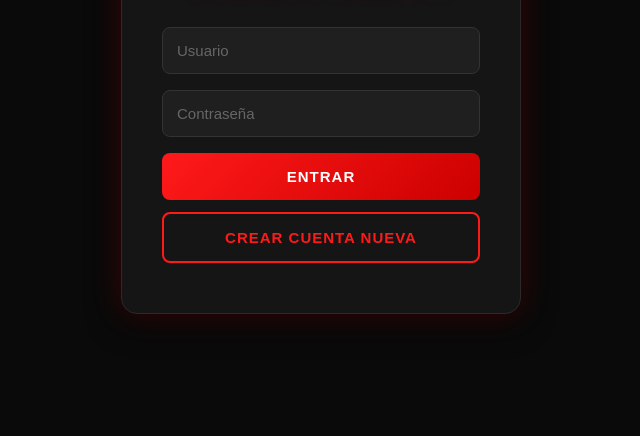
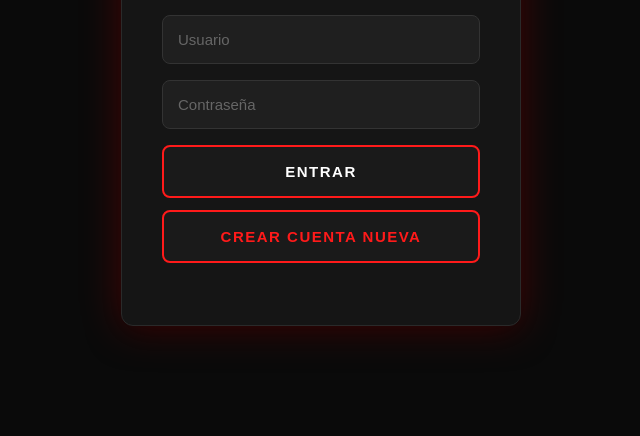
Before and after one commit to discoverdesing-png/NewUsersLogs, a website: page public/index.html in a window 1280 px wide. Shown: the part 364-800 px from the top of the page, without its empty margins (319-959 px from the left). Drawn offline with Linux system fonts and the light colour scheme.

Commit message:
Update index.html

```diff
--- a/public/index.html
+++ b/public/index.html
@@ -20,8 +20,8 @@
             width: 100%;
             background: #151515;
             padding: 50px 40px;
-            border-radius: 16px;
-            box-shadow: 0 0 30px rgba(255, 0, 0, 0.2), 0 8px 32px rgba(0,0,0,0.5);
+            border-radius: 12px;
+            box-shadow: 0 0 40px rgba(255, 0, 0, 0.25), 0 8px 32px rgba(0,0,0,0.6);
             border: 1px solid #2a2a2a;
         }
 
@@ -32,12 +32,12 @@
             margin: 0 auto 30px;
             display: block;
             object-fit: contain;
-            filter: drop-shadow(0 0 15px rgba(255, 26, 26, 0.5));
-            animation: pulse 2s infinite;
+            filter: drop-shadow(0 0 20px rgba(255, 26, 26, 0.6));
+            animation: pulse 2.5s infinite;
         }
         @keyframes pulse {
             0%, 100% { filter: drop-shadow(0 0 15px rgba(255, 26, 26, 0.5)); }
-            50% { filter: drop-shadow(0 0 25px rgba(255, 26, 26, 0.8)); }
+            50% { filter: drop-shadow(0 0 30px rgba(255, 26, 26, 0.9)); }
         }
 
      .title {
@@ -46,17 +46,16 @@
             font-weight: 700;
             margin-bottom: 30px;
             color: #ff1a1a;
-            text-shadow: 0 0 15px rgba(255, 26, 26, 0.5);
+            text-shadow: 0 0 15px rgba(255, 26, 26, 0.6);
             letter-spacing: 2px;
         }
 
      .full-width {
             width: 100%;
-            padding: 14px;
+            padding: 15px;
             margin-bottom: 16px;
             border: 1px solid #333;
             border-radius: 8px;
-            box-sizing: border-box;
             background: #1f1f1f;
             color: #e0e0e0;
             font-size: 15px;
@@ -65,59 +64,73 @@
      .full-width:focus {
             outline: none;
             border-color: #ff1a1a;
-            box-shadow: 0 0 12px rgba(255, 26, 26, 0.4);
+            box-shadow: 0 0 15px rgba(255, 26, 26, 0.5);
             background: #252525;
         }
 
-   .btn-submit {
+        /* BOTONES CON LUZ QUE RECORRE EL MARCO */
+     .btn {
             width: 100%;
-            padding: 15px;
-            background: linear-gradient(135deg, #ff1a1a, #cc0000);
-            color: white;
-            border: none;
-            border-radius: 8px;
-            font-weight: bold;
-            font-size: 15px;
-            cursor: pointer;
-            transition: all 0.3s ease;
-            margin-bottom: 12px;
-            text-transform: uppercase;
-            letter-spacing: 1px;
-        }
-   .btn-submit:hover {
-            background: linear-gradient(135deg, #ff4d4d, #ff1a1a);
-            box-shadow: 0 0 25px rgba(255, 26, 26, 0.7);
-            transform: translateY(-2px);
-     }
-   .btn-submit:active { transform: translateY(0px); }
-
-   .btn-register {
-            width: 100%;
-            padding: 15px;
-            background: transparent;
-            color: #ff1a1a;
-            border: 2px solid #ff1a1a;
+            padding: 16px 30px;
             border-radius: 8px;
             font-weight: bold;
             font-size: 15px;
             cursor: pointer;
             transition: all 0.3s ease;
             text-transform: uppercase;
-            letter-spacing: 1px;
+            letter-spacing: 1.5px;
+            position: relative;
+            overflow: hidden;
+            background: #1a1a1a;
+            margin-bottom: 12px;
+        }
+
+        /* EFECTO DE LUZ RECORRIENDO EL MARCO */
+     .btn::before {
+            content: '';
+            position: absolute;
+            top: -2px;
+            left: -2px;
+            right: -2px;
+            bottom: -2px;
+            background: linear-gradient(90deg, transparent, #ff1a1a, transparent);
+            border-radius: 8px;
+            opacity: 0;
+            transition: opacity 0.3s;
+            animation: borderRun 2s linear infinite;
+            z-index: -1;
+        }
+     .btn:hover::before { opacity: 1; }
+
+        @keyframes borderRun {
+            0% { transform: translateX(-100%); }
+            100% { transform: translateX(100%); }
+        }
+
+     .btn-submit {
+            color: white;
+            border: 2px solid #ff1a1a;
+        }
+     .btn-submit:hover {
+            background: rgba(255, 26, 26, 0.2);
+            transform: translateY(-2px);
+        }
+
+     .btn-register {
+            color: #ff1a1a;
+            border: 2px solid #ff1a1a;
         }
      .btn-register:hover {
             background: rgba(255, 26, 26, 0.15);
-            box-shadow: 0 0 25px rgba(255, 26, 26, 0.5);
             transform: translateY(-2px);
         }
-   .btn-register:active { transform: translateY(0px); }
 
         input::placeholder { color: #666; }
     </style>
 </head>
 <body>
     <div class="container">
-        <!-- TU LOGO DESDE /uploads/LogoMetal.png -->
+        <!-- CHECA QUE LogoMetal.png ESTÉ EN public/uploads/ -->
         <img src="/uploads/LogoMetal.png" alt="Logo" class="logo-img">
 
         <h1 class="title">INICIAR SESIÓN</h1>
@@ -125,10 +138,10 @@
         <form action="/login" method="POST">
             <input type="text" name="username" placeholder="Usuario" class="full-width" required>
             <input type="password" name="password" placeholder="Contraseña" class="full-width" required>
-            <button type="submit" class="btn-submit">Entrar</button>
+            <button type="submit" class="btn btn-submit">Entrar</button>
         </form>
 
-        <button type="button" class="btn-register" onclick="window.location.href='/registro.html'">
+        <button type="button" class="btn btn-register" onclick="window.location.href='/registro.html'">
             Crear Cuenta Nueva
         </button>
     </div>
```
Lines whose indentation alone changed are shown as unchanged.
